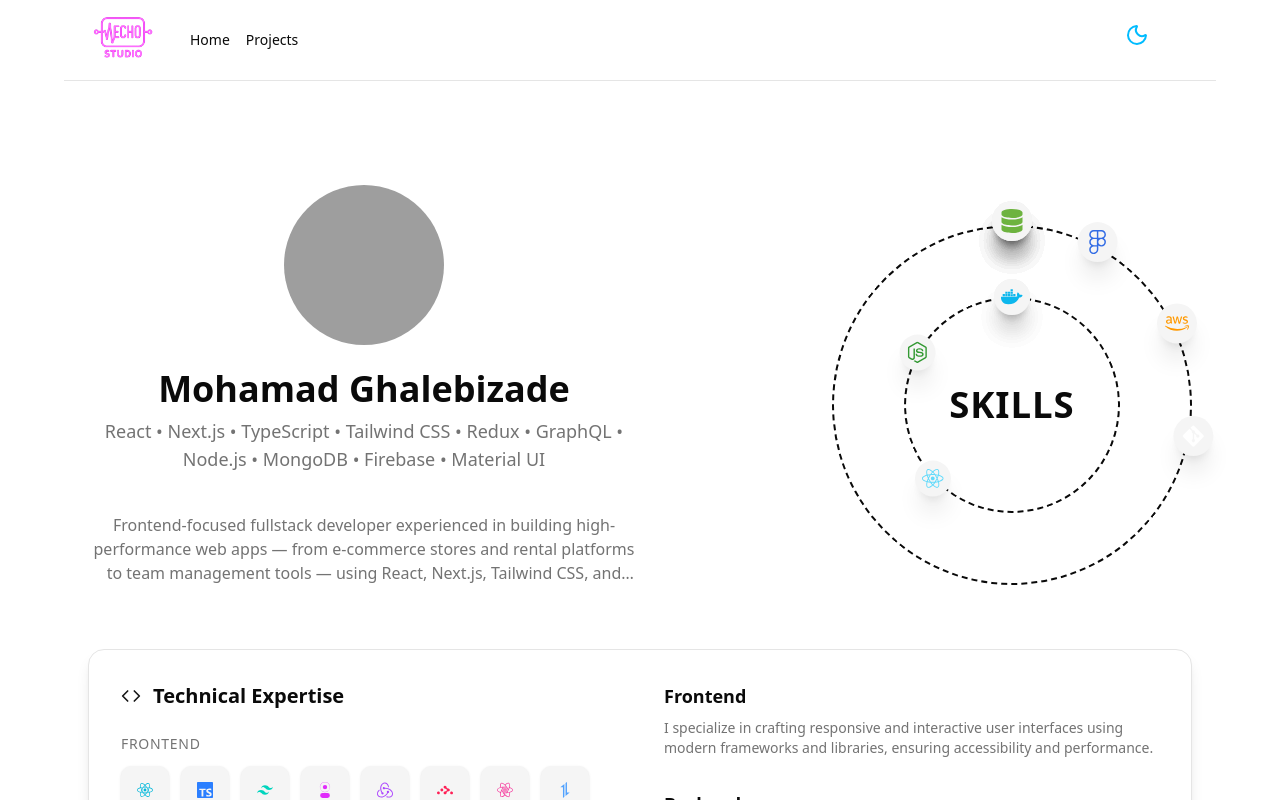
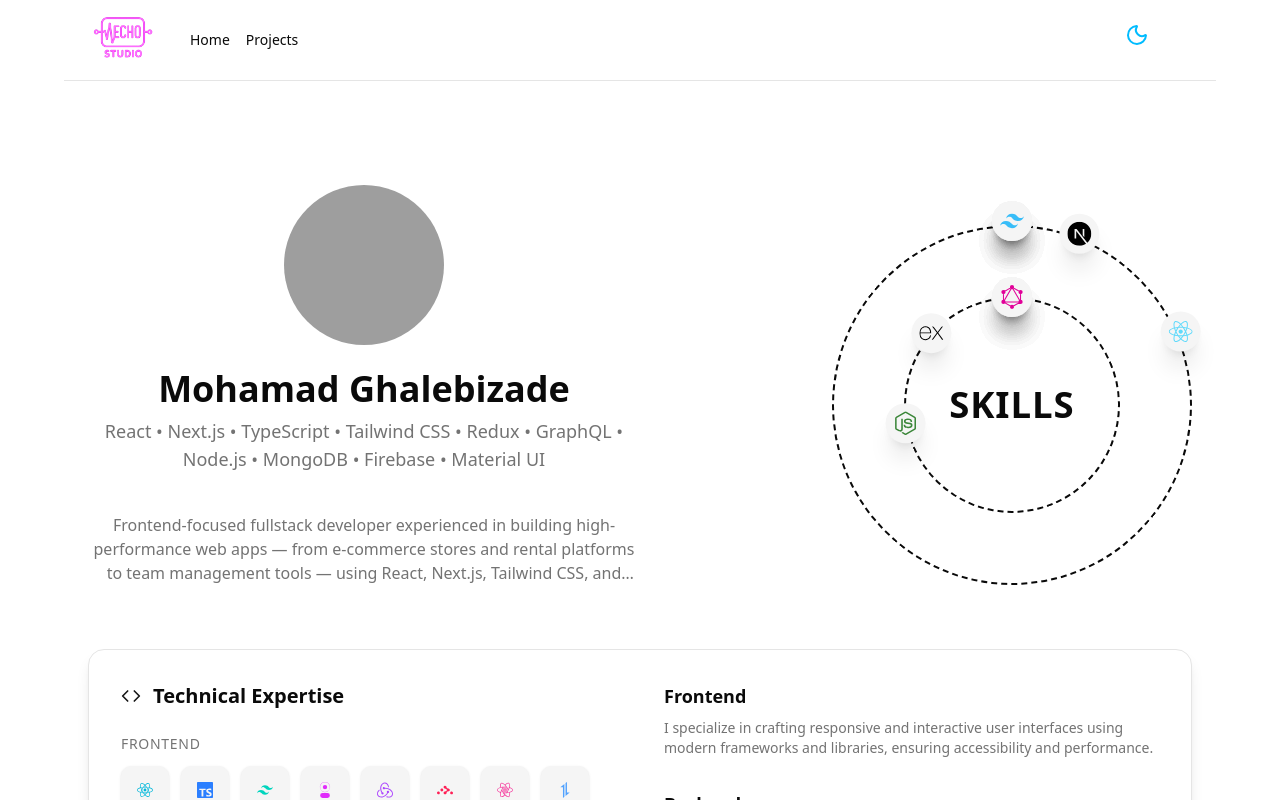
Before and after one commit to Mohamad-Gh/MyPortfolio, a React (Vite) app: page / in a window 1280 px wide. Shown: the top 800 px of the page. Built offline with nearby package versions, Linux system fonts and the light colour scheme; grey boxes are pictures that could not be loaded.

Commit message:
change icons based on projects

```diff
--- a/src/components/skills/SkillsOrbit.tsx
+++ b/src/components/skills/SkillsOrbit.tsx
@@ -1,7 +1,164 @@
+// import { motion } from "framer-motion";
+// import { useResponsiveRadius } from "@/hooks/useResponsiveRadius";
+// import { getOrbitSkills } from "@/lib/helper";
+// import { innerCircleSkills, outerCircleSkills } from "@/lib/skillsData";
+
+// const SkillsOrbit = () => {
+//   const K = 0.8;
+//   const radiusScale = useResponsiveRadius();
+//   const orbitSize = 450 * radiusScale * K;
+//   const innerRadius = 135 * radiusScale * K;
+//   const outerRadius = 230 * radiusScale * K;
+
+//   const orbitSkills = getOrbitSkills(
+//     innerCircleSkills,
+//     outerCircleSkills,
+//     innerRadius,
+//     outerRadius,
+//     radiusScale
+//   );
+
+//   return (
+//     <div className="hidden lg:flex justify-center items-center mt-10 mb-4 md:mb-0">
+//       <motion.div
+//         className="relative flex flex-col items-center justify-center w-full max-w-sm h-auto"
+//         initial={{ opacity: 0 }}
+//         animate={{ opacity: 1 }}
+//         transition={{ duration: 1 }}
+//       >
+//         {/* Title */}
+//         <motion.div
+//           className="absolute text-lg sm:text-xl md:text-4xl font-extrabold text-foreground z-10 uppercase tracking-wide drop-shadow-[0_0_10px_var(--glow-color)]"
+//           animate={{ scale: [1, 1.05, 1] }}
+//           transition={{ repeat: Infinity, duration: 2 }}
+//         >
+//           Skills
+//         </motion.div>
+
+//         {/* Orbital Layout Container */}
+//         <div
+//           className="relative"
+//           style={{ width: `${orbitSize}px`, height: `${orbitSize}px` }}
+//         >
+//           {/* Outer Ring (counterclockwise) */}
+//           <motion.div
+//             className="absolute inset-0 rounded-full border-2 border-dashed"
+//             style={{
+//               borderColor: "hsl(var(--primary) / 0.35)",
+//             }}
+//             animate={{ rotate: -360 }}
+//             transition={{
+//               repeat: Infinity,
+//               ease: "linear",
+//               duration: 40,
+//             }}
+//           />
+
+//           {/* Inner Ring (clockwise) */}
+//           <motion.div
+//             className="absolute inset-0 m-auto rounded-full border-2 border-dashed"
+//             style={{
+//               width: `${orbitSize * 0.6}px`,
+//               height: `${orbitSize * 0.6}px`,
+//               borderColor: "hsl(var(--primary) / 0.35)",
+//             }}
+//             animate={{ rotate: 360 }}
+//             transition={{
+//               repeat: Infinity,
+//               ease: "linear",
+//               duration: 30,
+//             }}
+//           />
+
+//           {/* Orbiting Icons */}
+//           {orbitSkills.map(
+//             (
+//               { Icon, color, radius, iconSize, duration, delay, direction },
+//               index
+//             ) => (
+//               <motion.div
+//                 key={index}
+//                 className="absolute left-1/2 top-1/2"
+//                 style={{ width: 0, height: 0 }}
+//                 animate={{ rotate: -360 * direction }}
+//                 transition={{
+//                   repeat: Infinity,
+//                   ease: "linear",
+//                   duration,
+//                   delay,
+//                 }}
+//               >
+//                 <motion.div
+//                   className="absolute flex items-center justify-center rounded-full bg-secondary p-1 shadow-xl"
+//                   style={{
+//                     zIndex: orbitSkills.length - index,
+//                     left: -iconSize / 2,
+//                     top: -radius - iconSize / 2,
+//                     width: `${iconSize}px`,
+//                     height: `${iconSize}px`,
+//                     color: color, // Keep dynamic color
+//                   }}
+//                   animate={{ rotate: 360 * direction }}
+//                   transition={{
+//                     repeat: Infinity,
+//                     ease: "linear",
+//                     duration,
+//                     delay,
+//                   }}
+//                 >
+//                   <Icon size={iconSize * 0.6} />
+//                 </motion.div>
+//               </motion.div>
+//             )
+//           )}
+//         </div>
+//       </motion.div>
+//     </div>
+//   );
+// };
+
+// export default SkillsOrbit;
 import { motion } from "framer-motion";
+import { FaReact, FaNodeJs, FaDocker, FaJs, FaGithub } from "react-icons/fa";
+import {
+  SiNextdotjs,
+  SiTailwindcss,
+  SiTypescript,
+  SiRedux,
+  SiMui,
+  SiFramer,
+  SiGraphql,
+  SiMongodb,
+  SiFirebase,
+  SiStripe,
+  SiExpress,
+} from "react-icons/si";
+
 import { useResponsiveRadius } from "@/hooks/useResponsiveRadius";
-import { getOrbitSkills } from "@/lib/helper";
-import { innerCircleSkills, outerCircleSkills } from "@/lib/skillsData";
+
+// ---------------- FRONTEND (outer) ----------------
+const outerCircleSkills = [
+  { Icon: FaReact, color: "#61DAFB" },
+  { Icon: SiNextdotjs, color: "#000000" },
+  { Icon: SiTailwindcss, color: "#38BDF8" },
+  { Icon: SiTypescript, color: "#3178C6" },
+  { Icon: SiRedux, color: "#764ABC" },
+  { Icon: SiMui, color: "#007FFF" },
+  { Icon: SiFramer, color: "#0055FF" },
+  { Icon: FaJs, color: "#F7DF1E" },
+];
+
+// ---------------- BACKEND + DEVOPS (inner) ----------------
+const innerCircleSkills = [
+  { Icon: FaNodeJs, color: "#3C873A" },
+  { Icon: SiExpress, color: "#000000" },
+  { Icon: SiGraphql, color: "#E10098" },
+  { Icon: SiMongodb, color: "#47A248" },
+  { Icon: SiFirebase, color: "#FFCA28" },
+  { Icon: SiStripe, color: "#635BFF" },
+  // { Icon: FaDocker, color: "#2496ED" },
+  { Icon: FaGithub, color: "#181717" },
+];
 
 const SkillsOrbit = () => {
   const K = 0.8;
@@ -10,13 +167,21 @@
   const innerRadius = 135 * radiusScale * K;
   const outerRadius = 230 * radiusScale * K;
 
-  const orbitSkills = getOrbitSkills(
-    innerCircleSkills,
-    outerCircleSkills,
-    innerRadius,
-    outerRadius,
-    radiusScale
-  );
+  // Helper to distribute icons evenly
+  const getOrbitSkills = (skills, radius, durationBase, direction) =>
+    skills.map((skill, i) => ({
+      ...skill,
+      radius,
+      iconSize: 50 * radiusScale * K,
+      duration: durationBase,
+      delay: (i / skills.length) * durationBase,
+      direction,
+    }));
+
+  const orbitSkills = [
+    ...getOrbitSkills(innerCircleSkills, innerRadius, 20, 1), // inner clockwise
+    ...getOrbitSkills(outerCircleSkills, outerRadius, 30, -1), // outer counter
+  ];
 
   return (
     <div className="hidden lg:flex justify-center items-center mt-10 mb-4 md:mb-0">
@@ -35,26 +200,20 @@
           Skills
         </motion.div>
 
-        {/* Orbital Layout Container */}
+        {/* Orbital Layout */}
         <div
           className="relative"
           style={{ width: `${orbitSize}px`, height: `${orbitSize}px` }}
         >
-          {/* Outer Ring (counterclockwise) */}
+          {/* Outer Ring */}
           <motion.div
             className="absolute inset-0 rounded-full border-2 border-dashed"
-            style={{
-              borderColor: "hsl(var(--primary) / 0.35)",
-            }}
+            style={{ borderColor: "hsl(var(--primary) / 0.35)" }}
             animate={{ rotate: -360 }}
-            transition={{
-              repeat: Infinity,
-              ease: "linear",
-              duration: 40,
-            }}
+            transition={{ repeat: Infinity, ease: "linear", duration: 40 }}
           />
 
-          {/* Inner Ring (clockwise) */}
+          {/* Inner Ring */}
           <motion.div
             className="absolute inset-0 m-auto rounded-full border-2 border-dashed"
             style={{
@@ -63,11 +222,7 @@
               borderColor: "hsl(var(--primary) / 0.35)",
             }}
             animate={{ rotate: 360 }}
-            transition={{
-              repeat: Infinity,
-              ease: "linear",
-              duration: 30,
-            }}
+            transition={{ repeat: Infinity, ease: "linear", duration: 30 }}
           />
 
           {/* Orbiting Icons */}
@@ -96,7 +251,7 @@
                     top: -radius - iconSize / 2,
                     width: `${iconSize}px`,
                     height: `${iconSize}px`,
-                    color: color, // Keep dynamic color
+                    color,
                   }}
                   animate={{ rotate: 360 * direction }}
                   transition={{
```
